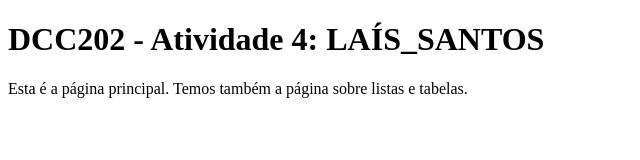
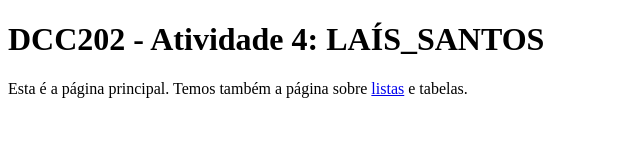
Before and after one commit to ufjf-dcc202/ufjf-dcc202-2023-3-b-atv4-laissantostz, a website: page index.html in a window 1280 px wide. Shown: the full height of the page, 0-640 px from the left. Drawn offline with Linux system fonts and the light colour scheme.

Commit message:
adiciona âncora para listas.html

```diff
--- a/index.html
+++ b/index.html
@@ -10,7 +10,7 @@
 <body>
   <main>
     <h1>DCC202 - Atividade 4: LAÍS_SANTOS</h1>
-    <p>Esta é a página principal. Temos também a página sobre listas e tabelas.</p>
+    <p>Esta é a página principal. Temos também a página sobre <a href="listas.html">listas</a> e tabelas.</p>
   </main>
 </body>
 
```
